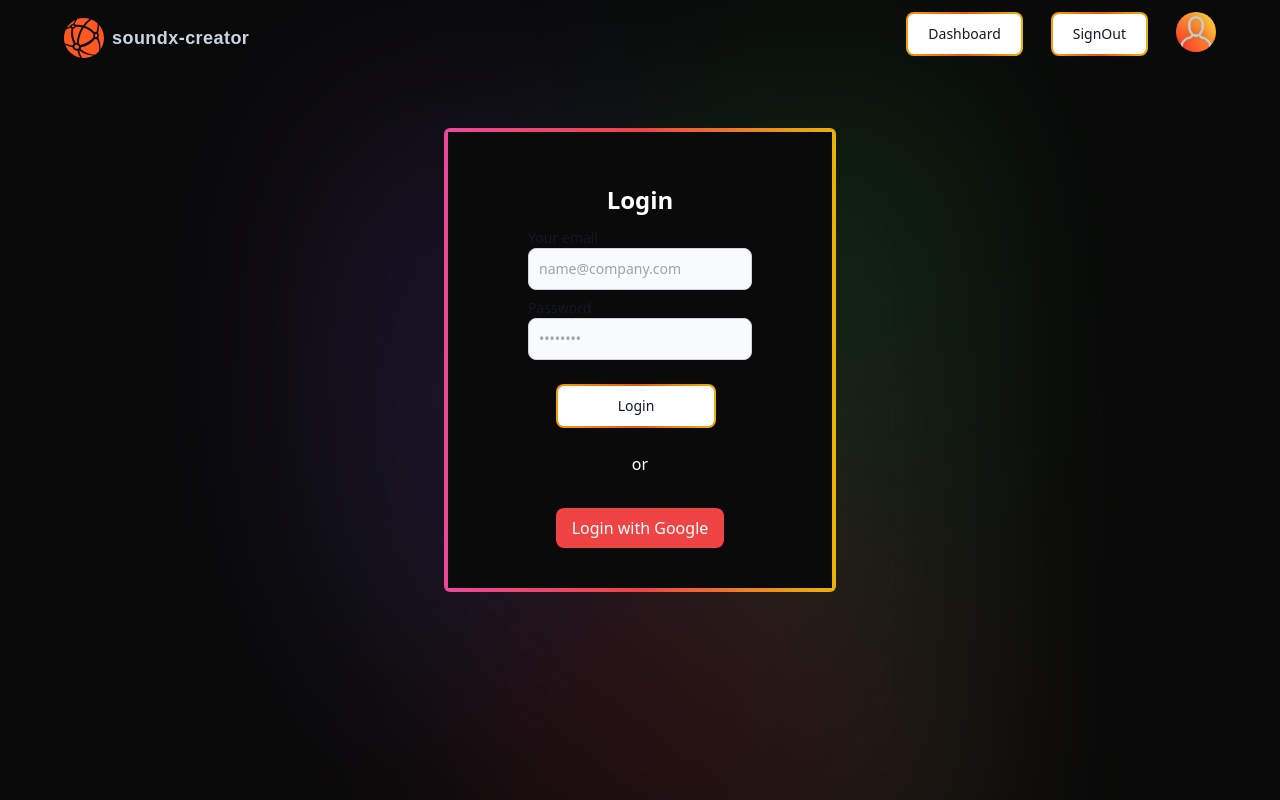
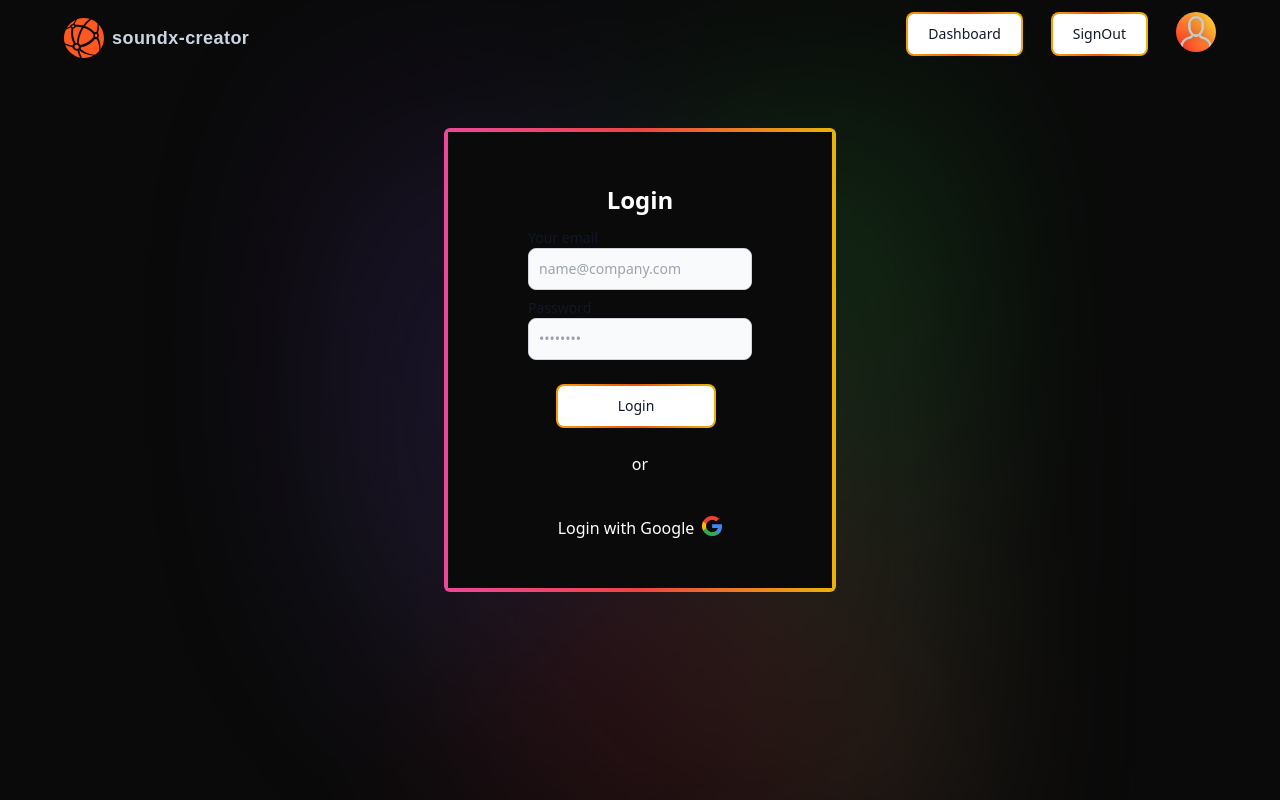
Before and after one commit to sir-george2500/soundx-creator, a Next.js app: page /Login in a window 1280 px wide. Built offline with nearby package versions, Linux system fonts and the light colour scheme.

Commit message:
Add improvement for the login page

```diff
--- a/app/Login/page.jsx
+++ b/app/Login/page.jsx
@@ -52,9 +52,13 @@ const Login = () => {
             </div>
 
             <button
-              className="mt-4 bg-red-500 hover:bg-red-600 text-white font-medium rounded-lg px-4 py-2"
+              className="flex gap-2 mt-4  hover:text-gray-300 text-white font-medium rounded-lg px-4 py-2"
             >
               Login with Google
+              <Image src={require('@public/assets/icons/google.png')}
+                width={20}
+                height={20}
+              />
             </button>
           </div>
         </div>
```
Also changed, not shown: public/assets/icons/google.png (added).
